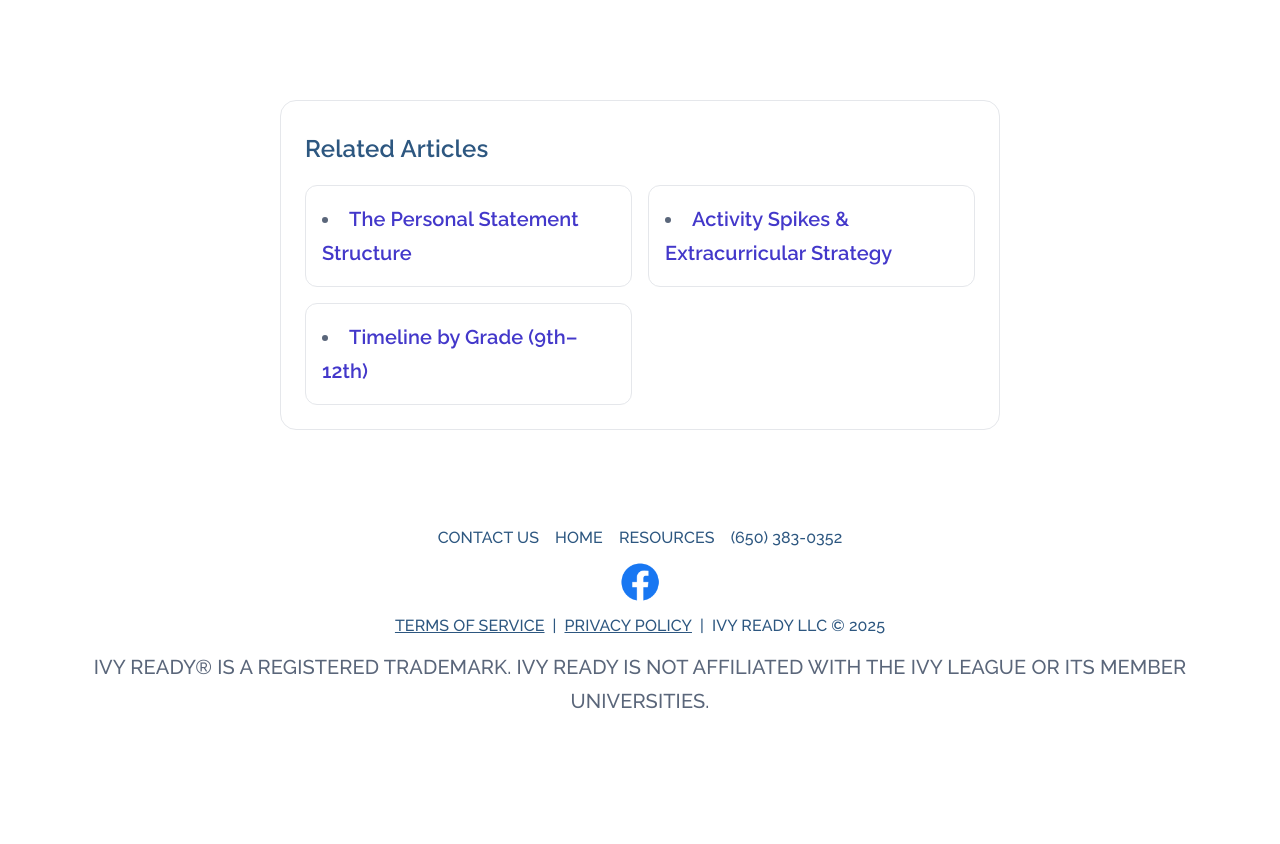
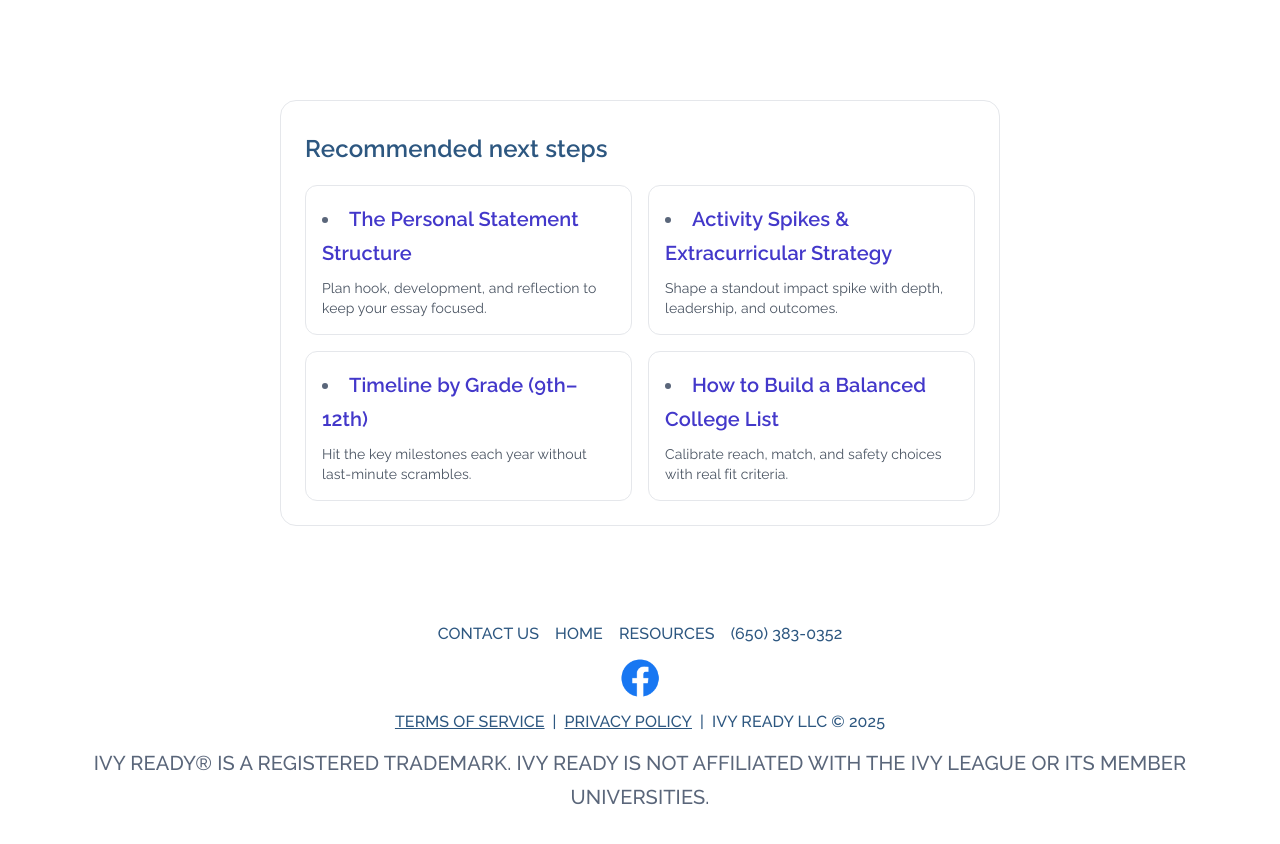
Before and after one commit to TesCoder/IR, a Next.js app in the folder next-js-site/: page /resources/choosing-recommenders in a window 1280 px wide. Shown: the part 940-1784 px from the top of the page. Before the commit the page ends 1698 px from the top, so only its background shows below. Built offline with nearby package versions, Linux system fonts and the light colour scheme.

Commit message:
Web structure enhancement

```diff
--- a/next-js-site/components/OutcomesGallery.js
+++ b/next-js-site/components/OutcomesGallery.js
@@ -91,7 +91,7 @@ export default function OutcomesGallery({ items = [], types = ["student"] }) {
       </div>
 
       {/* Grid */}
-      <div className="grid gap-6 md:gap-8 grid-cols-1 sm:grid-cols-2 lg:grid-cols-3 xl:grid-cols-4 w-full ">
+      <div className="grid gap-4 sm:grid-cols-2 lg:grid-cols-4 w-full ">
         {limitedOutcomes.map((t) => (
           <OutcomeCard key={t.id} item={t} />
         ))}
--- a/next-js-site/components/navbar.js
+++ b/next-js-site/components/navbar.js
@@ -73,9 +73,7 @@ export default function Navbar() {
             className="collapse navbar-collapse justify-evenly flex-col md:flex md:flex-row mt-10"
             id="navbarNav"
           >
-            <ul className="navbar-nav text-white flex flex-col md:items-center md:justify-center items-center text-center w-full md:flex-row md:flex-nowrap md:space-x-2 lg:space-x-3 xl:space-x-4 -mt-20 md:-mb-6">
-
-
+            <ul className="navbar-nav text-white flex flex-col flex-nowrap md:items-center md:justify-center items-center text-center w-full md:flex-row md:space-x-2 -mt-20 md:-mb-6">
 
               <li className="nav-item">
                 <Link className="nav-link text-white hover:opacity-75" href="/#">
--- a/next-js-site/pages/index.js
+++ b/next-js-site/pages/index.js
@@ -19,7 +19,7 @@ import testimonialsData from "@/data/b4ro1e4h9etc2jv1qaov.json"; // data used fo
 import SteppedRoadmap from "@/components/SteppedRoadmap";
 import OutcomesGallery from "@/components/OutcomesGallery";
 import ImpactTable from "@/components/ImpactTable";
-import { impactHighlights } from "@/data/impactData";
+import { impactData } from "@/data/impactData";
 import { SchemaScript } from "@/components/Schema";
 
 const HyperLink = ({ href, children }) => (
@@ -199,12 +199,7 @@ export default function Home() {
         </div>
       </Section>
 
-      <Section title="Ivy Ready Impact Highlights" centerContent>
-        <p className="pCentered">
-          Snapshot of how Ivy Ready students compete at selective schools.
-        </p>
-        <ImpactTable data={impactHighlights} />
-      </Section>
+
 
       <Section redBg >
       <OutcomesGallery items={testimonialsData} types={["student", "parent"]} />
@@ -215,6 +210,14 @@ export default function Home() {
         </OrbitGlowButton>
       </div> */}
 
+      </Section>
+
+      <Section title="Ivy Ready Impact Highlights" centerContent>
+        <p className="pCentered">
+          Snapshot of how Ivy Ready students compete at selective schools.
+        </p>
+        <p className="text-sm text-gray-600 mb-4">Scroll to view all schools.</p>
+        <ImpactTable data={impactData} />
       </Section>
 
       {/* Testimonials new */}
--- a/next-js-site/pages/resources/building-a-college-list.jsx
+++ b/next-js-site/pages/resources/building-a-college-list.jsx
@@ -12,9 +12,26 @@ export default function ArticleCollegeList() {
     dateModified: "2024-01-15"
   });
   const relatedArticles = [
-    { title: "Personal Statement Structure", href: "/resources/personal-statement-structure" },
-    { title: "Choosing Recommenders", href: "/resources/choosing-recommenders" },
-    { title: "Extracurricular Strategy", href: "/resources/extracurricular-strategy" }
+    {
+      title: "The Personal Statement Structure",
+      href: "/resources/personal-statement-structure",
+      description: "Plan hook, development, and reflection to keep your essay focused.",
+    },
+    {
+      title: "How to Choose and Ask Recommenders",
+      href: "/resources/choosing-recommenders",
+      description: "Pick the right teachers and equip them with specifics to write strongly.",
+    },
+    {
+      title: "Activity Spikes & Extracurricular Strategy",
+      href: "/resources/extracurricular-strategy",
+      description: "Shape a standout impact spike with depth and leadership.",
+    },
+    {
+      title: "Timeline by Grade: 9th–12th",
+      href: "/resources/timeline-by-grade",
+      description: "Stay ahead each year with a clear roadmap and key deadlines.",
+    },
   ];
 
   return (
@@ -47,7 +64,7 @@ export default function ArticleCollegeList() {
         <p className="not-prose mt-8">
           <Link href="/contact" className="inline-flex rounded-2xl px-5 py-3 bg-indigo-600 text-white font-medium hover:bg-indigo-700">Get a personalized list review →</Link>
         </p>
-        <RelatedArticles articles={relatedArticles} />
+        <RelatedArticles title="Recommended next steps" items={relatedArticles} />
       </article>
     </>
   );
--- a/next-js-site/pages/resources/choosing-recommenders.jsx
+++ b/next-js-site/pages/resources/choosing-recommenders.jsx
@@ -45,10 +45,28 @@ export default function ArticleRecommenders() {
       </article>
       <div className="mx-auto max-w-3xl px-6 pb-14">
         <RelatedArticles
-          articles={[
-            { title: "The Personal Statement Structure", href: "/resources/personal-statement-structure" },
-            { title: "Activity Spikes & Extracurricular Strategy", href: "/resources/extracurricular-strategy" },
-            { title: "Timeline by Grade (9th–12th)", href: "/resources/timeline-by-grade" }
+          title="Recommended next steps"
+          items={[
+            {
+              title: "The Personal Statement Structure",
+              href: "/resources/personal-statement-structure",
+              description: "Plan hook, development, and reflection to keep your essay focused."
+            },
+            {
+              title: "Activity Spikes & Extracurricular Strategy",
+              href: "/resources/extracurricular-strategy",
+              description: "Shape a standout impact spike with depth, leadership, and outcomes."
+            },
+            {
+              title: "Timeline by Grade (9th–12th)",
+              href: "/resources/timeline-by-grade",
+              description: "Hit the key milestones each year without last-minute scrambles."
+            },
+            {
+              title: "How to Build a Balanced College List",
+              href: "/resources/building-a-college-list",
+              description: "Calibrate reach, match, and safety choices with real fit criteria."
+            }
           ]}
         />
       </div>
--- a/next-js-site/pages/resources/extracurricular-strategy.jsx
+++ b/next-js-site/pages/resources/extracurricular-strategy.jsx
@@ -45,10 +45,28 @@ export default function ArticleExtracurriculars() {
       </article>
       <div className="mx-auto max-w-3xl px-6 pb-14">
         <RelatedArticles
-          articles={[
-            { title: "How to Build a Balanced College List", href: "/resources/building-a-college-list" },
-            { title: "Timeline by Grade (9th–12th)", href: "/resources/timeline-by-grade" },
-            { title: "The Personal Statement Structure", href: "/resources/personal-statement-structure" }
+          title="Recommended next steps"
+          items={[
+            {
+              title: "How to Build a Balanced College List",
+              href: "/resources/building-a-college-list",
+              description: "Calibrate reach, match, and safety choices with real fit criteria."
+            },
+            {
+              title: "The Personal Statement Structure",
+              href: "/resources/personal-statement-structure",
+              description: "Draft a clear hook–development–reflection arc that avoids common pitfalls."
+            },
+            {
+              title: "How to Choose and Ask for Letters of Recommendation",
+              href: "/resources/choosing-recommenders",
+              description: "Equip teachers with context, deadlines, and examples for stronger letters."
+            },
+            {
+              title: "Timeline by Grade (9th–12th)",
+              href: "/resources/timeline-by-grade",
+              description: "Work the key milestones each year to stay ahead on applications."
+            }
           ]}
         />
       </div>
--- a/next-js-site/pages/resources/personal-statement-structure.jsx
+++ b/next-js-site/pages/resources/personal-statement-structure.jsx
@@ -51,10 +51,28 @@ export default function ArticlePersonalStatement() {
       </article>
       <div className="mx-auto max-w-3xl px-6 pb-14">
         <RelatedArticles
-          articles={[
-            { title: "How to Build a Balanced College List", href: "/resources/building-a-college-list" },
-            { title: "How to Choose and Ask for Letters of Recommendation", href: "/resources/choosing-recommenders" },
-            { title: "Activity Spikes & Extracurricular Strategy", href: "/resources/extracurricular-strategy" }
+          title="Recommended next steps"
+          items={[
+            {
+              title: "How to Build a Balanced College List",
+              href: "/resources/building-a-college-list",
+              description: "Calibrate reach, match, and safety choices with real fit criteria."
+            },
+            {
+              title: "How to Choose and Ask for Letters of Recommendation",
+              href: "/resources/choosing-recommenders",
+              description: "Equip teachers with context, deadlines, and examples for stronger letters."
+            },
+            {
+              title: "Activity Spikes & Extracurricular Strategy",
+              href: "/resources/extracurricular-strategy",
+              description: "Focus on depth and leadership to build a standout impact spike."
+            },
+            {
+              title: "Timeline by Grade (9th–12th)",
+              href: "/resources/timeline-by-grade",
+              description: "Work the key milestones each year to stay ahead without last-minute scrambles."
+            }
           ]}
         />
       </div>
```
Also changed, not shown: next-js-site/components/ImpactTable.js (+13 -11 lines).
